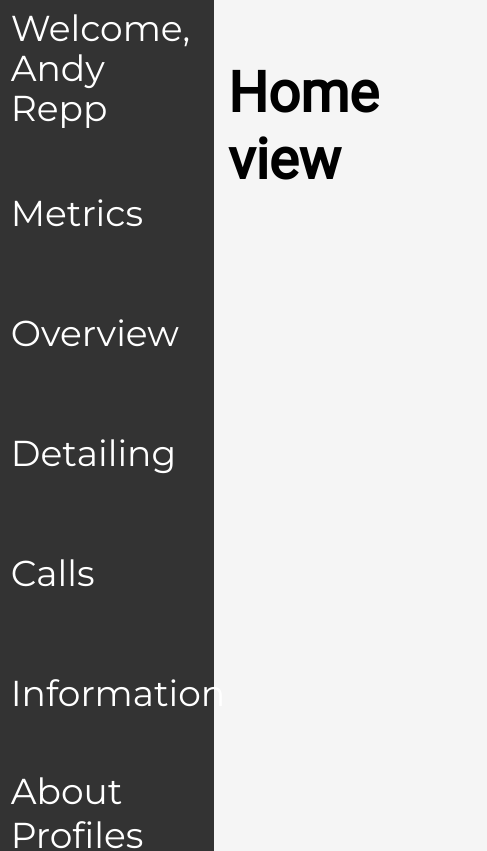
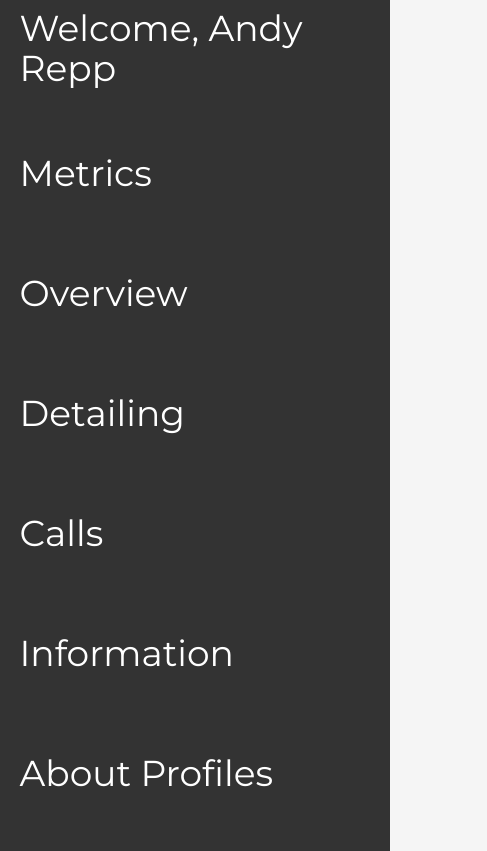
Before and after one commit to netcam22/health-data-vue, a Vue app: page / in a window 390 px wide. Shown: the top 851 px of the page, 487 px wide, since content can reach past the window. Built offline with nearby package versions, Linux system fonts and the light colour scheme.

Commit message:
refactor: update media queries

```diff
--- a/src/App.vue
+++ b/src/App.vue
@@ -26,6 +26,10 @@ import {menuItems} from '@/data/globalData';
   display: flex;
   flex-direction: row;
   box-sizing: border-box;
+  flex-direction: column;
+  @include respond-small {
+    flex-direction: row;
+  }
 }
 .sidebar {
   flex-basis: 15%;
--- a/src/components/TheOverview.vue
+++ b/src/components/TheOverview.vue
@@ -4,7 +4,7 @@ import DataChart from './DataChart.vue';
 import DonutChart from './DonutChart.vue';
 defineProps({
     title: String,
-    callTitle: String,
+    donutTitle: String,
     chartTitle: String,
     data: {
       Date: Array,
@@ -22,9 +22,11 @@ defineProps({
         v-for="(item, key, index) in data"
         :key="index"
         :title="key"
+        :donutTitle="donutTitle"
         :content="item"
         />
       </div>
+      <h2 id="call-donut" class = "call__sub-heading">{{ donutTitle }}</h2>
       <DonutChart/>
   </div>
   <DataChart :chartTitle="chartTitle"/>
@@ -33,10 +35,13 @@ defineProps({
 <style lang="scss" scoped>
 .call {
   display: flex;
-  flex-direction: row;
+  flex-direction: column;
   flex-basis: 40%;
   justify-content: space-between;
-  align-items: flex-start;
+  align-items: center;
+  @include respond-small {
+    flex-direction: row;
+  }
 
   &__wrapper {
     flex-basis: 40%;
@@ -45,5 +50,15 @@ defineProps({
     grid-template-columns: 1fr 1fr;
     align-items: baseline;
   }
+
+  &__sub-heading {
+      font-size: $heading-two-size;
+      margin: 30px 10px 10px 20px;
+      padding: 0;
+      display: block;
+      @include respond-small {
+        display: none;
+      }
+    }
 }
 </style>
--- a/src/views/OverviewView.vue
+++ b/src/views/OverviewView.vue
@@ -13,7 +13,7 @@ from '@/data/callData';
     </div>
     <TheOverview
     :title="title"
-    :callTitle="callTitle"
+    :donutTitle="donutTitle"
     :chartTitle="chartTitle"
     :data="overviewData"/>
   </section>
@@ -40,6 +40,10 @@ from '@/data/callData';
       font-size: $heading-two-size;
       margin: 5px 10px 10px 20px;
       padding: 0;
+      display: none;
+      @include respond-small {
+        display: block;
+      }
     }
   }
 </style>
```
